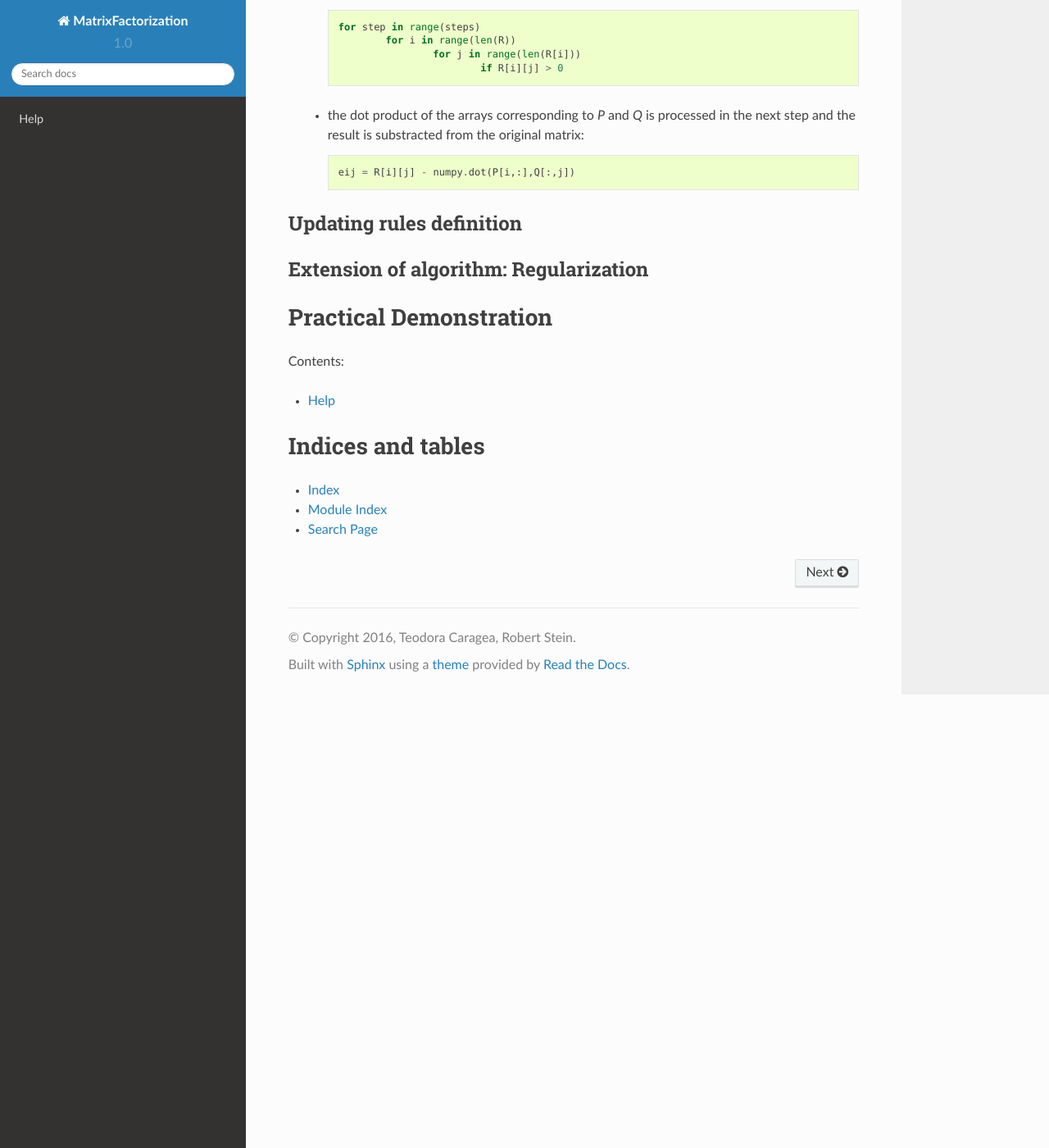
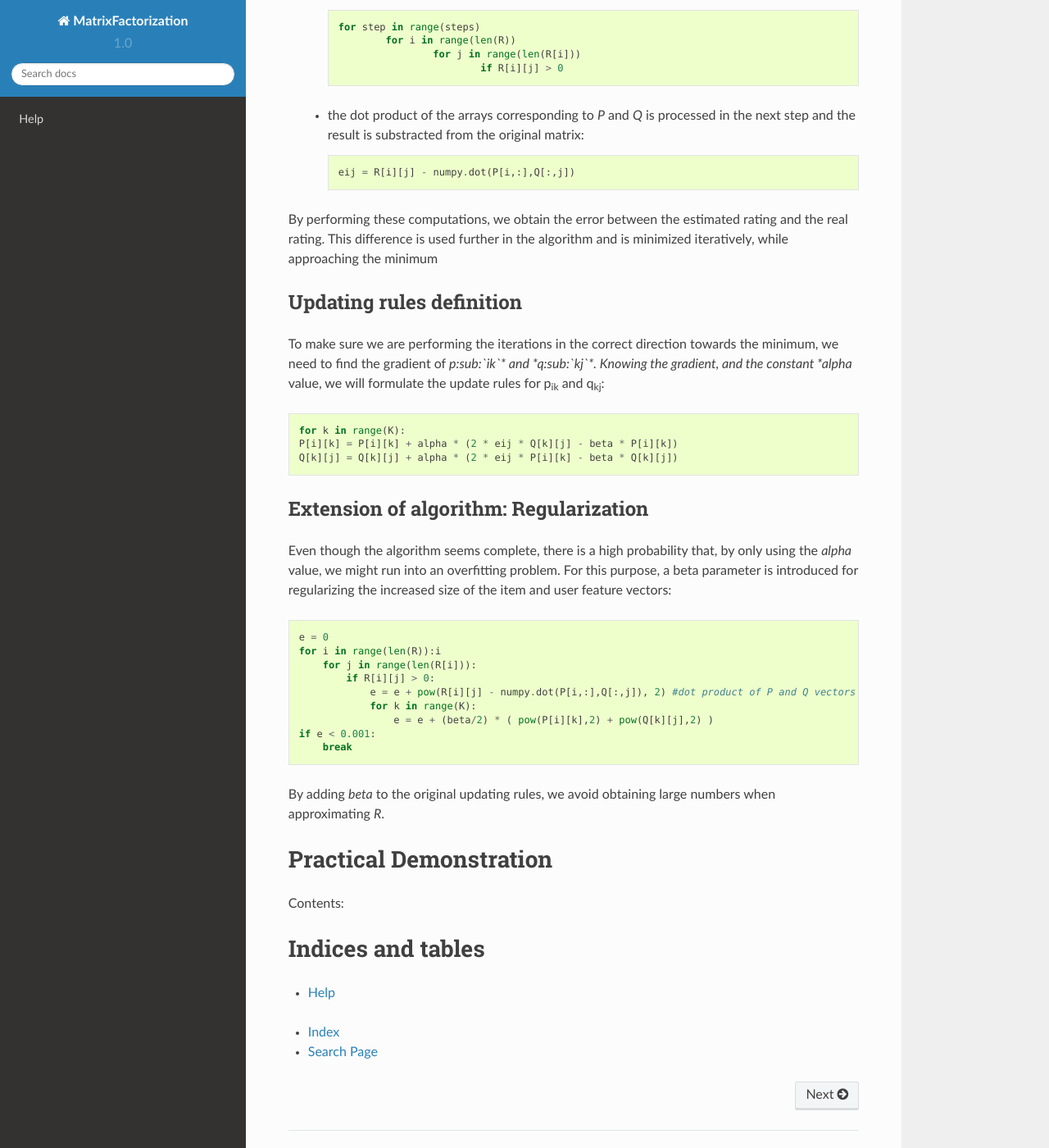
Before and after one commit to Tiua/MatrixFact, a Sphinx documentation site: the page built from MatrixFac/docs/source/index.rst, in a window 1280 px wide and 1400 px high, scrolled down 1216 px. Shown: the whole window at 82% size. Built offline with Sphinx 7.4.7 and the Read the Docs theme 2.0.0, drawn with Linux system fonts in a browser that asks for light colours.

Commit message:
Update index.rst

```diff
--- a/MatrixFac/docs/source/index.rst
+++ b/MatrixFac/docs/source/index.rst
@@ -46,24 +46,48 @@ Once a matrix containing all user information has been defined, we need to find
 
     	eij = R[i][j] - numpy.dot(P[i,:],Q[:,j])
 
+By performing these computations, we obtain the error between the estimated rating and the real rating. This difference is used further in the algorithm and is minimized iteratively, while approaching the minimum
+
 Updating rules definition
 ^^^^^^^^^^^^^^^^^^^^^^^^^
 
+To make sure we are performing the iterations in the correct direction towards the minimum, we need to find the gradient of *p\ :sub:`ik`\* and *q\ :sub:`kj`\*. Knowing the gradient, and the constant *alpha* value, we will formulate the update rules for p\ :sub:`ik`\  and  q\ :sub:`kj`::
+
+	for k in range(K):
+        P[i][k] = P[i][k] + alpha * (2 * eij * Q[k][j] - beta * P[i][k])
+        Q[k][j] = Q[k][j] + alpha * (2 * eij * P[i][k] - beta * Q[k][j])
+
+
 Extension of algorithm: Regularization
 ^^^^^^^^^^^^^^^^^^^^^^^^^^^^^^^^^^^^^^
+
+Even though the algorithm seems complete, there is a high probability that, by only using the *alpha* value, we might run into an overfitting problem.
+For this purpose, a beta parameter is introduced for regularizing the increased size of the item and user feature vectors::
+
+ 	e = 0
+        for i in range(len(R)):i
+            for j in range(len(R[i])):
+                if R[i][j] > 0:
+                    e = e + pow(R[i][j] - numpy.dot(P[i,:],Q[:,j]), 2) #dot product of P and Q vectors is substracted from the original matrix R
+                    for k in range(K):
+                        e = e + (beta/2) * ( pow(P[i][k],2) + pow(Q[k][j],2) )
+        if e < 0.001:
+            break
+
+
+By adding *beta* to the original updating rules, we avoid obtaining large numbers when approximating *R*.
 
 Practical Demonstration
 =======================
 Contents:
 
+
+Indices and tables
+==================
+
 .. toctree::
    :maxdepth: 2
 
    help
-
-Indices and tables
-==================
-
 * :ref:`genindex`
-* :ref:`modindex`
 * :ref:`search`
```
